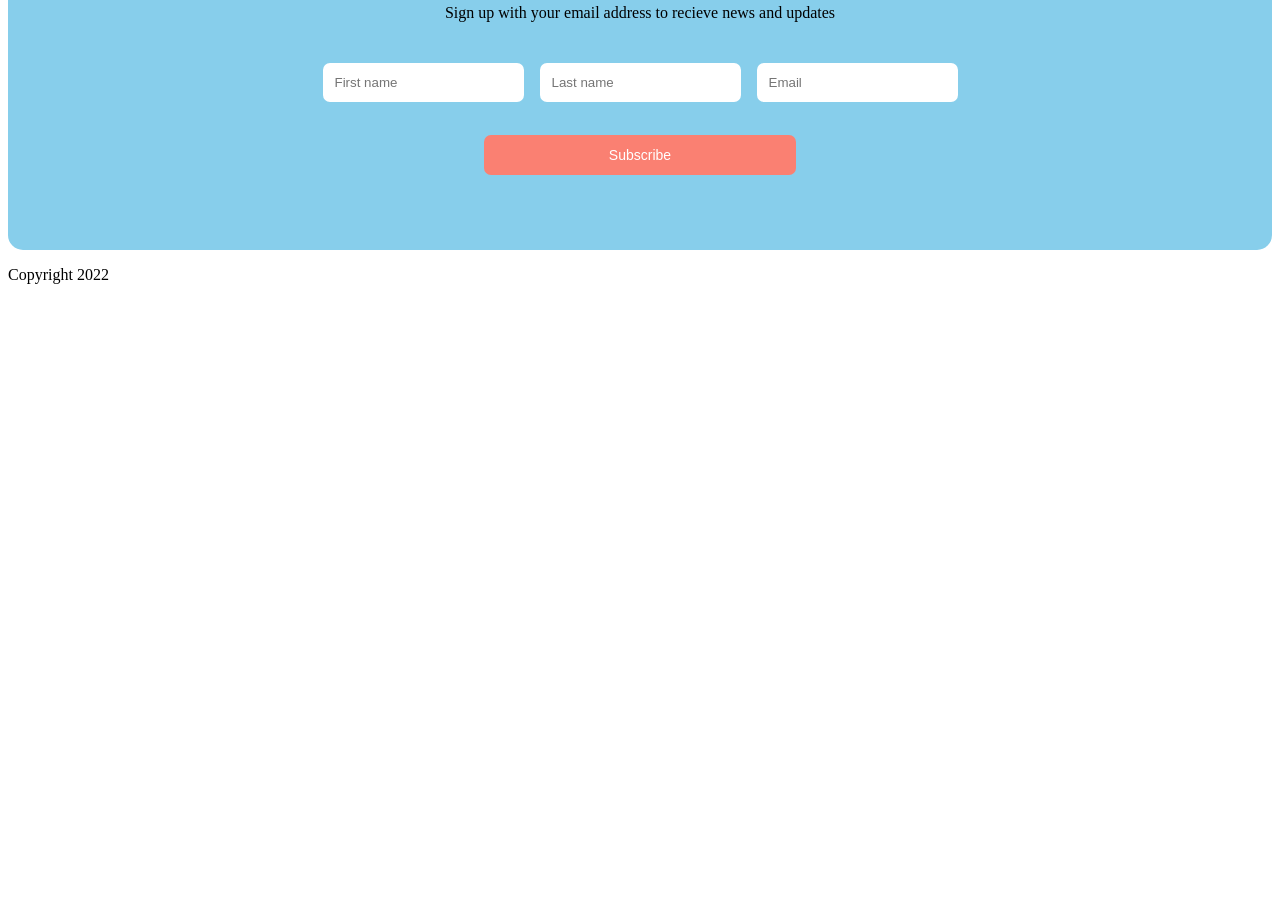
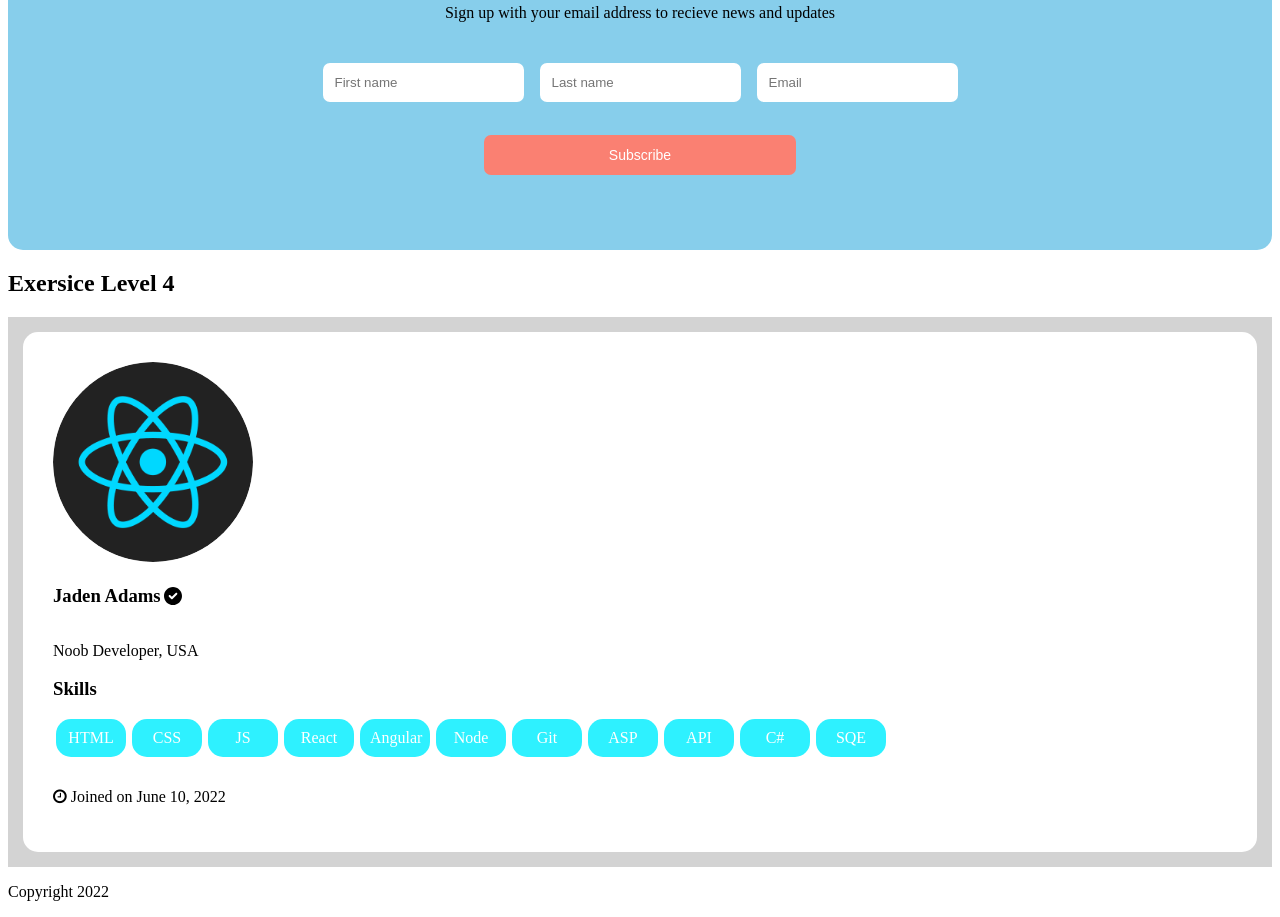
Before and after one commit to jadenadams329/30-days-of-react, a React app in the folder Day_3/my-first-app/: page / in a window 1280 px wide. Shown: the part 753-1670 px from the top of the page. Before the commit the page ends 1053 px from the top, so only its background shows below. Built offline with nearby package versions, Linux system fonts and the light colour scheme.

Commit message:
Day 3 exercises complete

```diff
--- a/Day_3/my-first-app/public/index.html
+++ b/Day_3/my-first-app/public/index.html
@@ -7,6 +7,10 @@
     <link
       href="https://fonts.googleapis.com/css?family=Montserrat:300,400,500|Roboto:300,400,500&display=swap"
       rel="stylesheet"
+    />
+    <link
+      rel="stylesheet"
+      href="https://cdnjs.cloudflare.com/ajax/libs/font-awesome/4.7.0/css/font-awesome.min.css"
     />
     <meta
       name="description"
@@ -46,6 +50,43 @@
         margin: 25px;
         margin-bottom: 75px;
       }
+      .background {
+        background-color: lightgrey;
+        padding: 15px;
+      }
+      .levelFourWrapper {
+        padding: 30px;
+        background-color: white;
+        border-radius: 15px;
+      }
+      .profilePhoto img {
+        width: 200px;
+        height: 200px;
+        border-radius: 50%;
+      }
+      .pill li {
+        display: inline-block;
+        padding: 10px;
+        background-color: rgb(46, 241, 255);
+        margin-right: 3px;
+        margin-left: 3px;
+        border-radius: 15px;
+        width: 50px;
+        text-align: center;
+        color: white;
+      }
+      .joinedWrapper {
+        display: flex;
+        justify-content: left;
+        margin-top: 15px;
+      }
+      .check {
+        width: 18px;
+        margin-left: 3px;
+      }
+      .person {
+        display: flex;
+      }
     </style>
   </head>
   <body>
--- a/Day_3/my-first-app/src/index.js
+++ b/Day_3/my-first-app/src/index.js
@@ -3,7 +3,8 @@
 import React from "react";
 import ReactDOM from "react-dom";
 import techImage from "./images/frontend_technologies.png";
-
+import profilePhoto from "./images/feature-react.webp";
+import check from "./images/circle-check-solid.svg";
 // JSX element, header
 const header = (
   <header>
@@ -17,6 +18,37 @@ const techStack = (
     <img src={techImage} />
   </div>
 );
+
+const person = {
+  firstName: "Jaden",
+  lastName: "Adams",
+  devLevel: "Noob Developer",
+  country: "USA",
+  skills: [
+    "HTML",
+    "CSS",
+    "JS",
+    "React",
+    "Angular",
+    "Node",
+    "Git",
+    "ASP",
+    "API",
+    "C#",
+    "SQE",
+  ],
+  photo: (
+    <div>
+      <img src={profilePhoto} />
+    </div>
+  ),
+};
+
+const checkMark = <img className="check" src={check} />;
+
+const skillsFormated = person.skills.map((skill) => <li>{skill}</li>);
+
+const date = new Date(2022, 6, 10);
 
 // JSX element, main
 const main = (
@@ -63,6 +95,34 @@ const main = (
           </div>
         </form>
       </div>
+      <div>
+        <h2>Exersice Level 4</h2>
+      </div>
+      <div className="background">
+        <div className="levelFourWrapper">
+          <div className="profilePhoto">{person.photo}</div>
+          <div className="person">
+            <h3>
+              {person.firstName} {person.lastName}
+            </h3>
+            {checkMark}
+          </div>
+          <div>
+            <p>
+              {person.devLevel}, {person.country}
+            </p>
+          </div>
+          <div>
+            <h3>Skills</h3>
+          </div>
+          <div className="pill">{skillsFormated}</div>
+          <div className="joinedWrapper">
+            <p>
+              <i class="fa fa-clock-o"></i> Joined on June 10, 2022
+            </p>
+          </div>
+        </div>
+      </div>
     </div>
   </main>
 );
```
Also changed, not shown: Day_3/my-first-app/src/images/circle-check-solid.svg (added), Day_3/my-first-app/src/images/feature-react.webp (added), Day_3/my-first-app/src/images/reactIMG.png (added).
